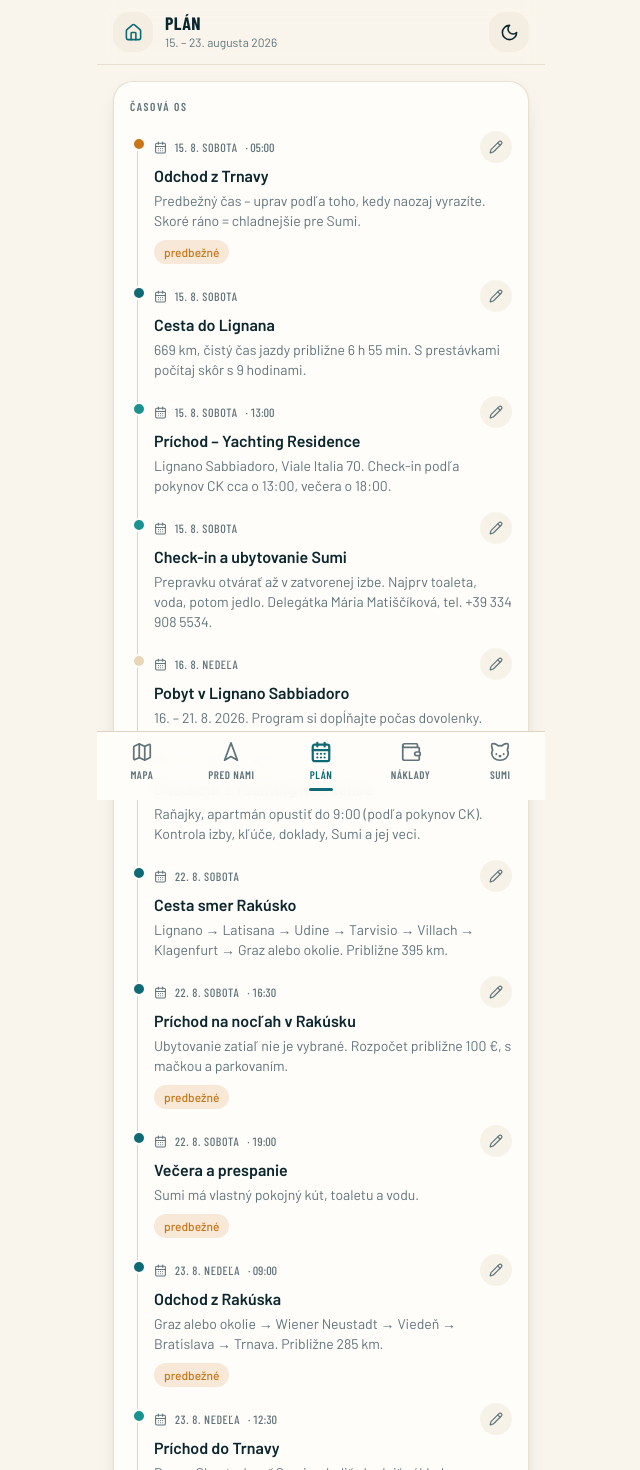
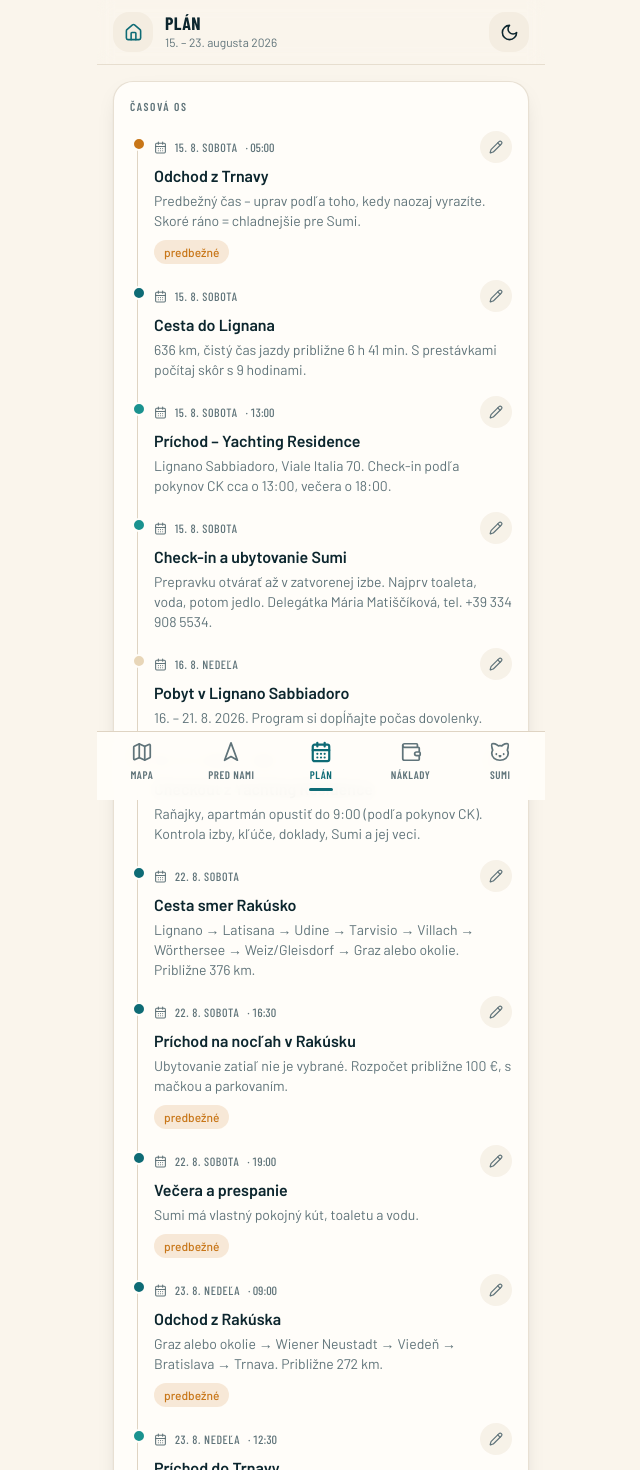
Before and after one commit to filipko525/Italy-Trip, a Next.js app in the folder trip-copilot/: page /plan in a window 1280 px wide. Shown: the top 1470 px of the page, without its empty margins (319-959 px from the left). Built offline with nearby package versions, Linux system fonts and the light colour scheme.

Commit message:
Update plan.ts

```diff
--- a/trip-copilot/data/plan.ts
+++ b/trip-copilot/data/plan.ts
@@ -16,7 +16,7 @@ export const PLAN: PlanItem[] = [
     id: 'p-2',
     date: '2026-08-15',
     title: 'Cesta do Lignana',
-    detail: '669 km, čistý čas jazdy približne 6 h 55 min. S prestávkami počítaj skôr s 9 hodinami.',
+    detail: '636 km, čistý čas jazdy približne 6 h 41 min. S prestávkami počítaj skôr s 9 hodinami.',
     kind: 'jazda',
   },
   {
@@ -53,7 +53,7 @@ export const PLAN: PlanItem[] = [
     id: 'p-7',
     date: '2026-08-22',
     title: 'Cesta smer Rakúsko',
-    detail: 'Lignano → Latisana → Udine → Tarvisio → Villach → Klagenfurt → Graz alebo okolie. Približne 395 km.',
+    detail: 'Lignano → Latisana → Udine → Tarvisio → Villach → Wörthersee → Weiz/Gleisdorf → Graz alebo okolie. Približne 376 km.',
     kind: 'jazda',
   },
   {
@@ -79,7 +79,7 @@ export const PLAN: PlanItem[] = [
     date: '2026-08-23',
     time: '09:00',
     title: 'Odchod z Rakúska',
-    detail: 'Graz alebo okolie → Wiener Neustadt → Viedeň → Bratislava → Trnava. Približne 285 km.',
+    detail: 'Graz alebo okolie → Wiener Neustadt → Viedeň → Bratislava → Trnava. Približne 272 km.',
     kind: 'jazda',
     tentative: true,
   },
```
